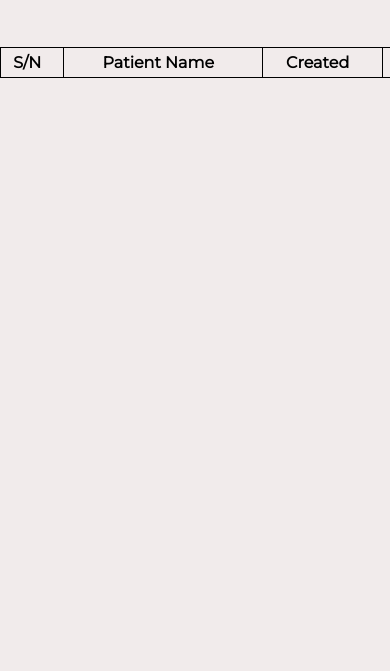
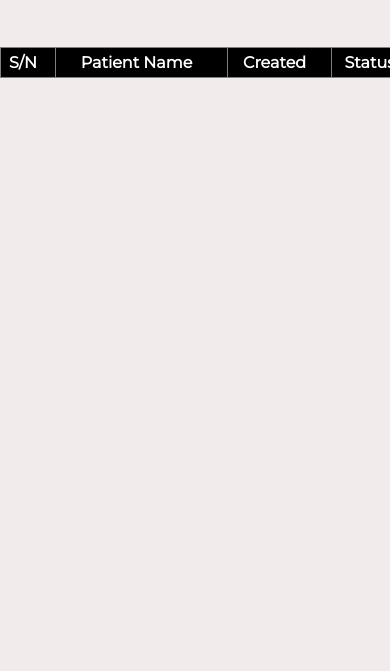
Before and after one commit to vahiwe/Pneumonia-Prediction-App, a Flask app: page /history in a window 390 px wide. Shown: the part 159-830 px from the top of the page. Run offline with Flask 2, Linux system fonts and the light colour scheme; the visitor is signed in with stand-in values (Sample User, id 1); data comes from the database, SQL or seed files in the repository; data that the repository does not hold is empty; style sheets or scripts are compiled from the project's sources; some libraries are stand-ins or nearby versions.

Commit message:
modified table on history page

```diff
--- a/app/static/css/history.css
+++ b/app/static/css/history.css
@@ -39,7 +39,7 @@ body {
 .content_items table,
 .content_items th,
 .content_items td {
-    border: 1px solid black;
+  border: 1px solid gray;
   border-collapse: collapse;
   padding: 10px;
 }
@@ -53,13 +53,15 @@ body {
 .content_items table {
   margin: 0 auto;
   text-align: left;
-    width: 150%;
+  width: 100%;
 }
 
 .content_items th {
   padding: 5px 10px;
   text-align: center;
   padding-left: 0;
+  background-color: black;
+  color: white;
 }
 
 .content_items td:first-child {
@@ -67,8 +69,7 @@ body {
   padding-left: 0;
 }
 
-.content_items td .delete,
-.content_items td .send {
+.content_items td .delete, .content_items td .send {
   display: inline-block;
   width: 100px;
   background-color: red;
@@ -85,4 +86,9 @@ body {
   border: 1px solid green;
 }
 
+@media screen and (max-width: 992px) {
+  table {
+    width: 130% !important;
+  }
+}
 /*# sourceMappingURL=history.css.map */
--- a/app/static/css/sass/history.scss
+++ b/app/static/css/sass/history.scss
@@ -8,7 +8,7 @@ body {
   table,
   th,
   td {
-    border: 1px solid black;
+    border: 1px solid gray;
     border-collapse: collapse;
     padding: 10px;
   }
@@ -20,13 +20,15 @@ body {
   table {
     margin: 0 auto;
     text-align: left;
-    width: 150%;
+    width: 100%;
   }
 
   th {
     padding: 5px 10px;
     text-align: center;
     padding-left: 0;
+    background-color: black;
+    color: white;
   }
 
   td:first-child {
@@ -53,3 +55,9 @@ body {
       }
   }
 }
+
+@media screen and (max-width: 992px){
+  table {
+    width: 130% !important;
+  }
+}
```
Also changed, not shown: 2 other files. Lines whose indentation alone changed are shown as unchanged.
